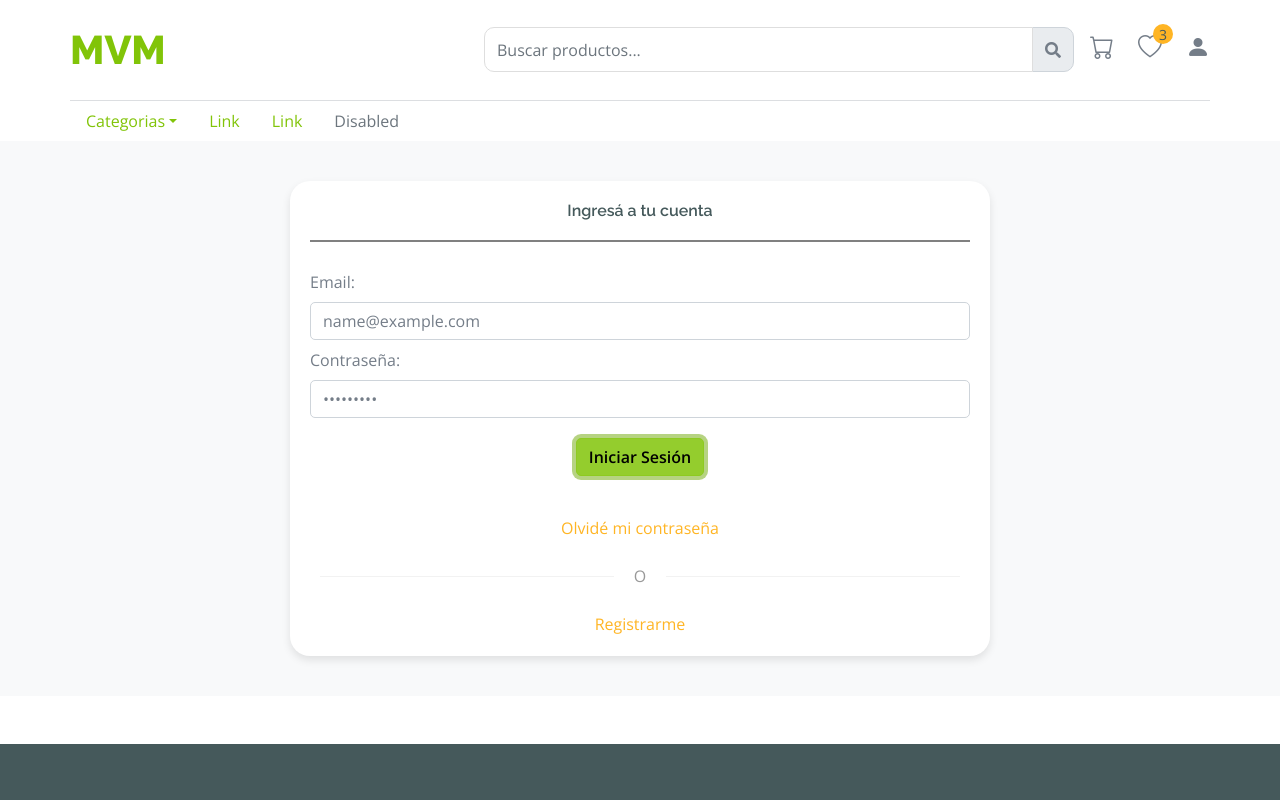
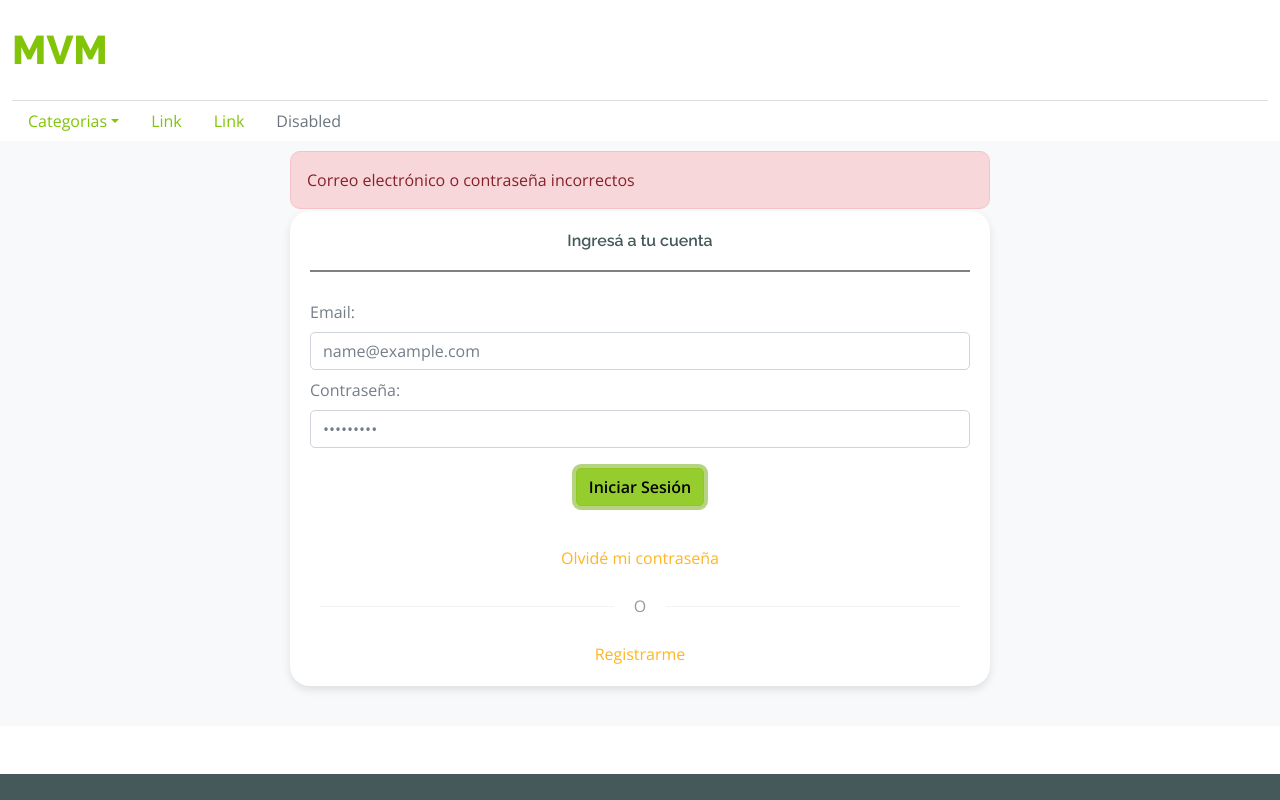
Before and after one commit to LlanesCarlos/mvm_public, an Angular app: page /login in a window 1280 px wide. Both pictures are taken after typing "name@example.com", "Sample123" into the empty fields and a click on the button "Iniciar Sesión". Shown: the top 800 px of the page. Built offline with nearby package versions, Linux system fonts and the light colour scheme.

Commit message:
ajustes en el login, integracion del componente de alerts y otros cambios visuales

```diff
--- a/src/app/app.module.ts
+++ b/src/app/app.module.ts
@@ -8,6 +8,7 @@ import { HomeComponent } from './components/home/home.component';
 import { FooterComponent } from './components/footer/footer.component';
 import { LoginComponent } from './pages/login/login.component';
 import { FormsModule } from '@angular/forms';
+import { AlertComponent } from './components/alert/alert.component';
 
 @NgModule({
   declarations: [
@@ -15,7 +16,8 @@ import { FormsModule } from '@angular/forms';
     HeaderComponent,
     HomeComponent,
     FooterComponent,
-    LoginComponent
+    LoginComponent,
+    AlertComponent
   ],
   imports: [
     BrowserModule,
--- /dev/null
+++ b/src/app/components/alert/alert.component.css
@@ -0,0 +1,10 @@
+.floating-alerts {
+  position: absolute;
+  top: -30px; /* Ajusta este valor para dar más espacio entre el header y el alert */
+  width: 100%;
+  z-index: 1050;
+}
+
+.alert {
+  margin-bottom: 20px;
+}
--- /dev/null
+++ b/src/app/components/alert/alert.component.html
@@ -0,0 +1,5 @@
+<div class="floating-alerts">
+  <div *ngFor="let alert of alerts" class="alert" [ngClass]="{'alert-success': alert.type === 'success', 'alert-danger': alert.type === 'error'}">
+    {{alert.text}}
+  </div>
+</div>
--- /dev/null
+++ b/src/app/components/alert/alert.component.ts
@@ -0,0 +1,35 @@
+import { Component, OnInit, OnDestroy } from '@angular/core';
+import { Subscription } from 'rxjs';
+import { AlertService, Alert } from './alert.service';
+
+@Component({
+  selector: 'app-alert',
+  templateUrl: './alert.component.html',
+  styleUrls: ['./alert.component.css']
+})
+export class AlertComponent implements OnInit, OnDestroy {
+  alerts: Alert[] = [];
+  subscription: Subscription;
+
+  constructor(private alertService: AlertService) {}
+
+  ngOnInit() {
+    this.subscription = this.alertService.alerts$.subscribe(alert => {
+      if (!alert) {
+        this.alerts = [];
+        return;
+      }
+
+      this.alerts.push(alert);
+      setTimeout(() => this.removeAlert(alert), 5000);
+    });
+  }
+
+  removeAlert(alert: Alert) {
+    this.alerts = this.alerts.filter(x => x !== alert);
+  }
+
+  ngOnDestroy() {
+    this.subscription.unsubscribe();
+  }
+}
--- /dev/null
+++ b/src/app/components/alert/alert.service.ts
@@ -0,0 +1,25 @@
+import { Injectable } from '@angular/core';
+import { Subject, Observable } from 'rxjs';
+
+export interface Alert {
+  type: string;
+  text: string;
+}
+
+@Injectable({ providedIn: 'root' })
+export class AlertService {
+  private subject = new Subject<Alert>();
+  public alerts$: Observable<Alert> = this.subject.asObservable();
+
+  success(message: string) {
+    this.subject.next({ type: 'success', text: message });
+  }
+
+  error(message: string) {
+    this.subject.next({ type: 'error', text: message });
+  }
+
+  clear() {
+    this.subject.next(null);
+  }
+}
--- a/src/app/pages/login/login.component.css
+++ b/src/app/pages/login/login.component.css
@@ -1,5 +1,4 @@
-
-.main-container{
+.main-container {
   height: 100%;
   margin: 0;
   display: flex;
@@ -7,16 +6,22 @@
   justify-content: center;
   background-color: #f8f9fa;
   padding: 2.5em;
+  position: relative;
+}
+
+.login-wrapper {
+  width: 100%;
+  max-width: 700px;
+  position: relative;
 }
 
 .login-container {
   width: 100%;
-  max-width: 700px;
   padding: 20px;
   background-color: white;
   border-radius: 20px;
   box-shadow: 0 4px 8px rgba(0, 0, 0, 0.1);
-  /* border: 2px solid gray; modificar color dp */
+  margin-top: 30px;
 }
 
 .login-container h2 {
--- a/src/app/pages/login/login.component.html
+++ b/src/app/pages/login/login.component.html
@@ -1,6 +1,8 @@
 <app-header></app-header>
 
 <div class="main-container">
+  <div class="login-wrapper">
+    <app-alert></app-alert>
     <div class="login-container">
       <h2 class="text-center">Ingresá a tu cuenta</h2>
       <form>
@@ -28,5 +30,5 @@
       </div>
     </div>
   </div>
-
+</div>
 <app-footer></app-footer>
--- a/src/app/pages/login/login.component.ts
+++ b/src/app/pages/login/login.component.ts
@@ -1,5 +1,6 @@
 import { Component } from '@angular/core';
 import { Router } from '@angular/router';
+import { AlertService } from 'src/app/components/alert/alert.service';
 
 @Component({
   selector: 'app-login',
@@ -11,7 +12,9 @@ export class LoginComponent {
   email: any;
   pass:any;
 
-  constructor(private router: Router) {}
+  constructor(private router: Router,
+    private alertService: AlertService
+  ) {}
 
 
   login() {
@@ -19,7 +22,7 @@ export class LoginComponent {
     if (this.email === 'alebenitez@gmail.com' && this.pass === '1234') {
       this.router.navigate(['/home']); // Reemplaza '/ruta-especifica' con la ruta a la que deseas redirigir
     } else {
-      alert('Correo electrónico o contraseña incorrectos');
+      this.alertService.error('Correo electrónico o contraseña incorrectos');
     }
   }
 
--- a/tsconfig.json
+++ b/tsconfig.json
@@ -5,7 +5,7 @@
     "baseUrl": "./",
     "outDir": "./dist/out-tsc",
     "forceConsistentCasingInFileNames": true,
-    "strict": true,
+    "strict": false,
     "noImplicitOverride": true,
     "noPropertyAccessFromIndexSignature": true,
     "noImplicitReturns": true,
@@ -26,8 +26,8 @@
   },
   "angularCompilerOptions": {
     "enableI18nLegacyMessageIdFormat": false,
-    "strictInjectionParameters": true,
-    "strictInputAccessModifiers": true,
+    "strictInjectionParameters": false,
+    "strictInputAccessModifiers": false,
     "strictTemplates": true
   }
 }
```
Also changed, not shown: tailwind.config.js (renamed from src/app/components/tailwind.config.js), 2 other files (tests, documents, lock files or other folders). Lines whose indentation alone changed are shown as unchanged.
